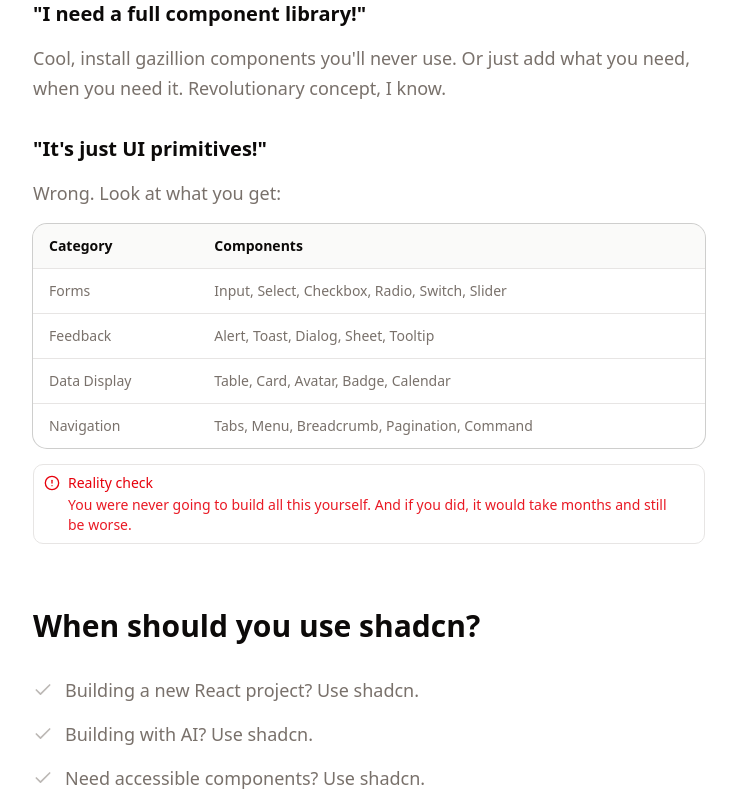
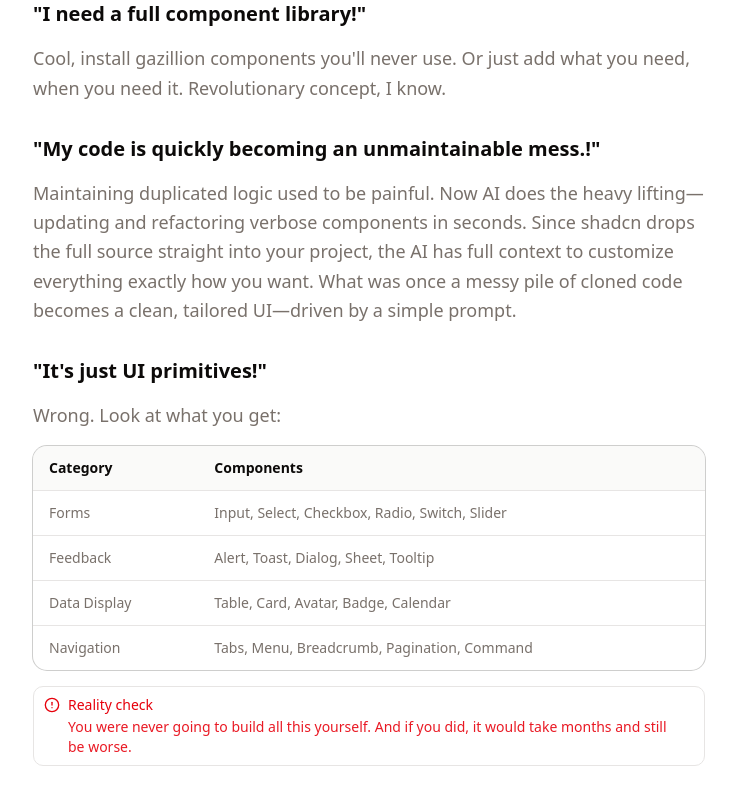
Before and after one commit to TheOrcDev/justfuckinguseshadcn, a Next.js app: page / in a window 1280 px wide. Shown: the part 4320-5120 px from the top of the page, without its empty margins (271-1008 px from the left). Built offline with nearby package versions, Linux system fonts and the light colour scheme.

Commit message:
Enhance page with AI benefits for code maintenance
Added a section discussing the benefits of AI in code maintenance and UI customization.

```diff
--- a/app/page.tsx
+++ b/app/page.tsx
@@ -361,6 +361,20 @@ export default function Home() {
 
             <div className="flex flex-col gap-4">
               <h3 className="font-bold text-xl">
+                &quot;My code is quickly becoming an unmaintainable mess.!&quot;
+              </h3>
+              <p className="text-lg text-muted-foreground leading-relaxed">
+                Maintaining duplicated logic used to be painful. Now AI does the
+                heavy lifting—updating and refactoring verbose components in seconds.
+                Since shadcn drops the full source straight into your project, the
+                AI has full context to customize everything exactly how you want.
+                What was once a messy pile of cloned code becomes a clean, tailored
+                UI—driven by a simple prompt.
+              </p>
+            </div>
+
+            <div className="flex flex-col gap-4">
+              <h3 className="font-bold text-xl">
                 &quot;It&apos;s just UI primitives!&quot;
               </h3>
               <p className="text-lg text-muted-foreground leading-relaxed">
```
